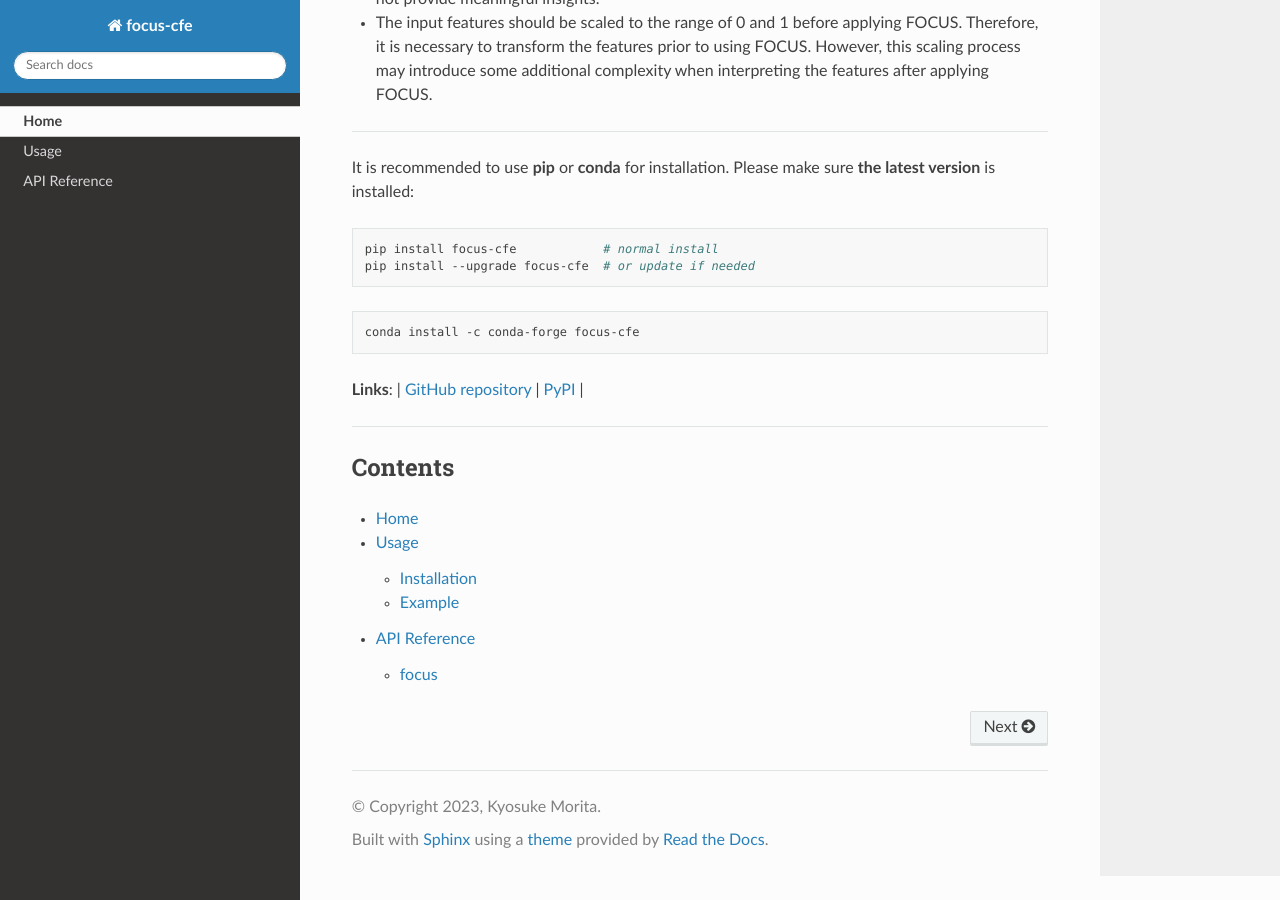
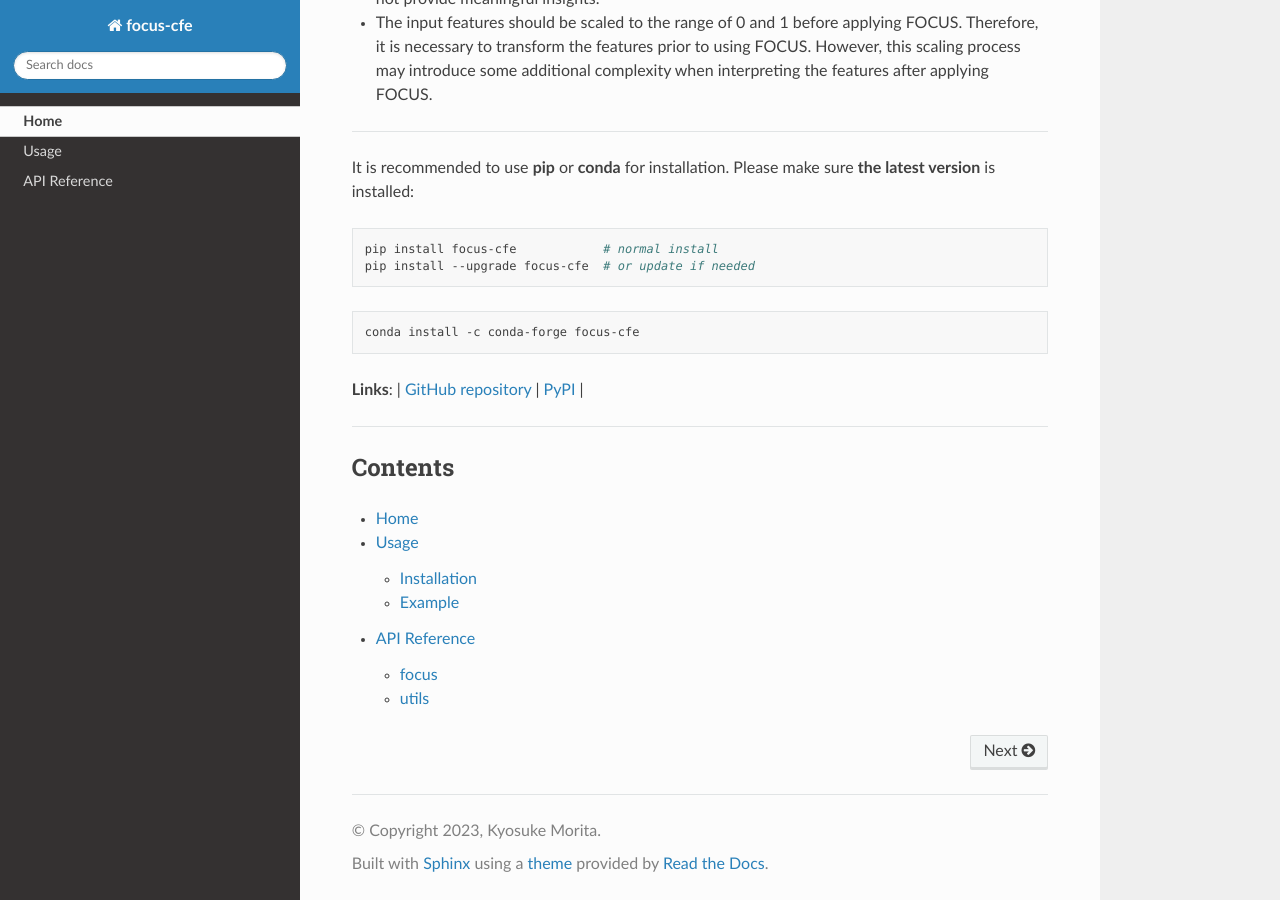
Before and after one commit to kyosek/CFXplorer, a Sphinx documentation site: the page built from docs/index.rst, in a window 1280 px wide and 900 px high, scrolled down 1529 px. Built offline with Sphinx 7.4.7 and the Read the Docs theme 2.0.0, drawn with Linux system fonts in a browser that asks for light colours.

Commit message:
check automodule

```diff
--- a/docs/api.rst
+++ b/docs/api.rst
@@ -12,7 +12,9 @@
     :show-inheritance:
     :inherited-members:
 
-.. autofunction:: focus.utils.calculate_distance
+utils
+-----
+.. automodule:: focus.utils
     :imported-members:
     :members:
     :undoc-members:
```
